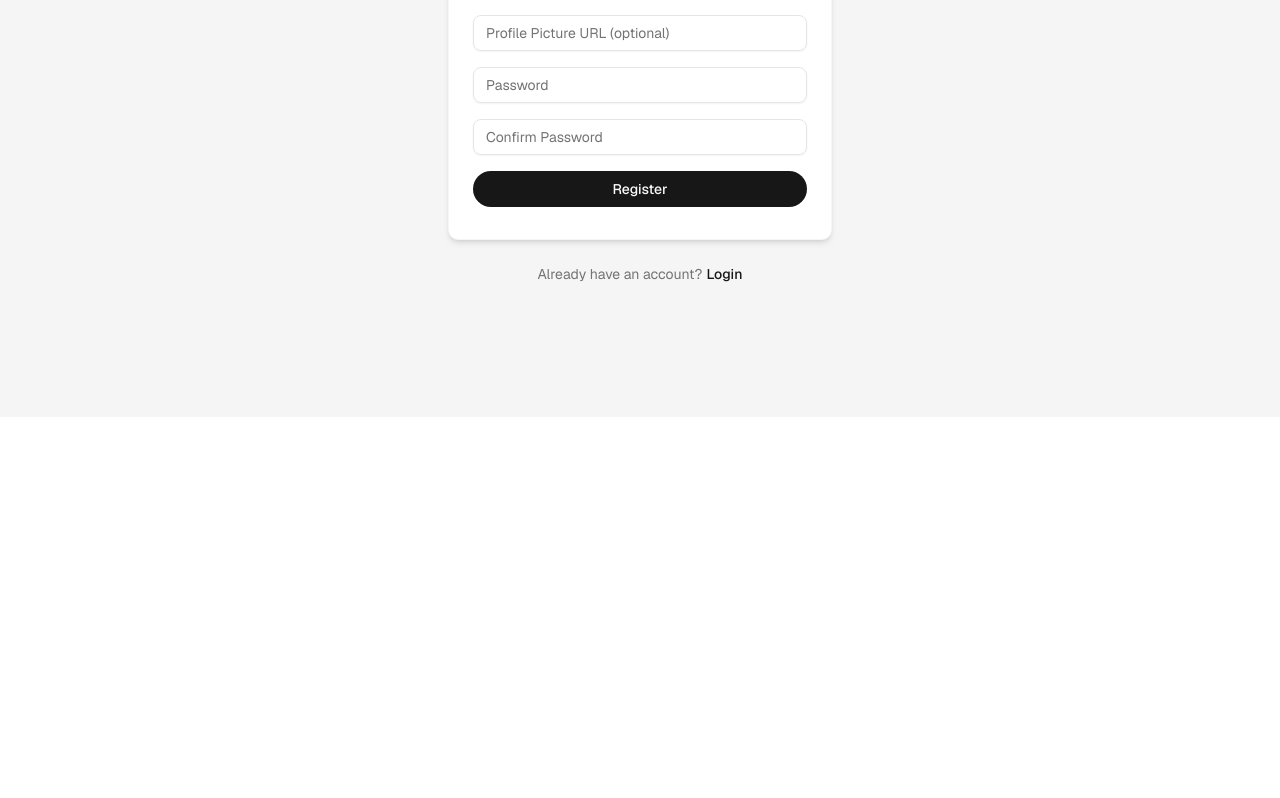
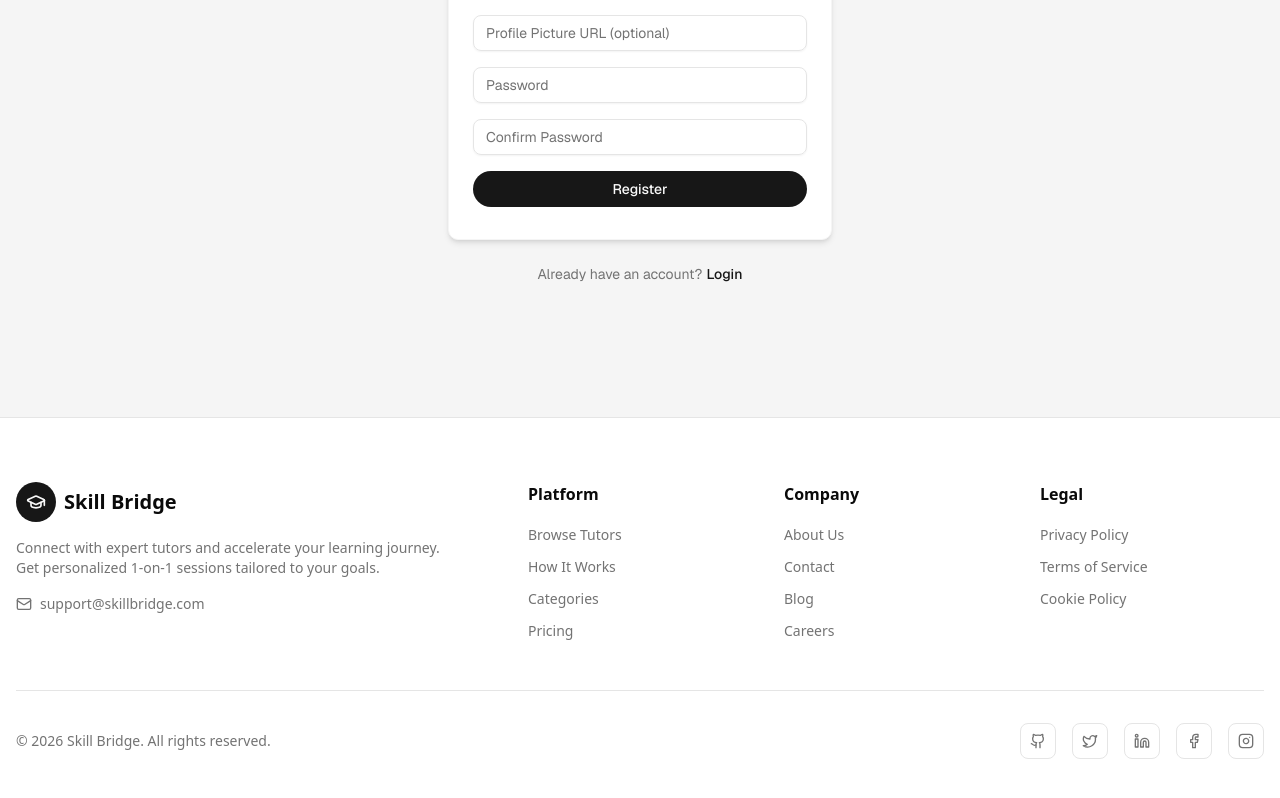
Before and after one commit to sami157/skill-bridge, a Next.js app: page /register in a window 1280 px wide. Shown: the part 448-1246 px from the top of the page. Before the commit the page ends 865 px from the top, so only its background shows below. Built offline with nearby package versions, Linux system fonts and the light colour scheme; no server answers.

Commit message:
ui fixes

```diff
--- a/package.json
+++ b/package.json
@@ -22,6 +22,7 @@
     "next-themes": "^0.4.6",
     "react": "19.2.3",
     "react-dom": "19.2.3",
+    "react-hot-toast": "^2.6.0",
     "tailwind-merge": "^3.4.0"
   },
   "devDependencies": {
@@ -33,6 +34,6 @@
     "eslint-config-next": "16.1.5",
     "tailwindcss": "^4",
     "tw-animate-css": "^1.4.0",
-    "typescript": "^5"
+    "typescript": "^5.9.3"
   }
 }
--- a/src/app/(publicLayout)/layout.tsx
+++ b/src/app/(publicLayout)/layout.tsx
@@ -1,6 +1,7 @@
 'use client';
 
 import { Navbar } from "@/components/Navbar";
+import { Footer } from "@/components/Footer";
 import { useAuth } from "@/hooks/useAuth";
 import { signOut } from "@/lib/auth";
 import { useRouter } from "next/navigation";
@@ -24,7 +25,7 @@ export default function PublicLayout({
     };
 
     return (
-        <div>
+        <div className="flex min-h-screen flex-col">
             <Navbar
                 user={!loading && user ? {
                     name: user.name,
@@ -33,7 +34,10 @@ export default function PublicLayout({
                 } : undefined}
                 onLogout={handleLogout}
             />
-            {children}
+            <main className="flex-1">
+                {children}
+            </main>
+            <Footer />
         </div>
     );
 }
--- a/src/app/(publicLayout)/page.tsx
+++ b/src/app/(publicLayout)/page.tsx
@@ -47,6 +47,7 @@ export default function Home() {
         }
       } catch (err) {
         console.error('Failed to load homepage data:', err);
+        // Error will be handled silently on homepage to avoid disrupting UX
       } finally {
         setLoading(false);
       }
@@ -59,9 +60,9 @@ export default function Home() {
     <div className="bg-gradient-to-br from-neutral-100 via-white to-neutral-200 dark:from-neutral-950 dark:via-neutral-900 dark:to-neutral-800 text-foreground">
       <Hero />
 
-      {/* About */}
-      <section className="border-y border-border bg-card/80 backdrop-blur">
-        <div className="mx-auto grid max-w-6xl items-start gap-10 px-4 py-16 md:grid-cols-3">
+      {/* Section 1: About */}
+      <section id="about" className="border-y border-border bg-card/80 backdrop-blur">
+        <div className="mx-auto grid max-w-6xl items-start gap-10 px-4 py-12 md:py-16 md:grid-cols-3">
           <div className="md:col-span-2 space-y-4">
             <p className="text-sm uppercase tracking-[0.2em] text-muted-foreground">About</p>
             <h2 className="text-3xl font-semibold text-foreground">Human tutors, crafted pathways.</h2>
@@ -97,8 +98,8 @@ export default function Home() {
         </div>
       </section>
 
-      {/* How it works */}
-      <section className="container mx-auto px-4 py-16">
+      {/* Section 2: How it works */}
+      <section id="how-it-works" className="container mx-auto px-4 py-12 md:py-16">
         <div className="mx-auto flex max-w-6xl flex-col items-start justify-between gap-6 md:flex-row md:items-center">
           <div>
             <p className="text-sm uppercase tracking-[0.2em] text-muted-foreground">How it works</p>
@@ -129,9 +130,9 @@ export default function Home() {
         </div>
       </section>
 
-      {/* Tutors */}
-      <section className="border-t border-b border-border bg-card/90 backdrop-blur">
-        <div className="mx-auto max-w-6xl px-4 py-16">
+      {/* Section 3: Featured Tutors */}
+      <section id="featured-tutors" className="border-t border-b border-border bg-card/90 backdrop-blur">
+        <div className="mx-auto max-w-6xl px-4 py-12 md:py-16">
           <div className="flex flex-col items-center justify-between gap-4 md:flex-row md:items-end">
             <div>
               <p className="text-sm uppercase tracking-[0.2em] text-muted-foreground">Featured tutors</p>
@@ -212,8 +213,8 @@ export default function Home() {
         </div>
       </section>
 
-      {/* Categories */}
-      <section className="container mx-auto px-4 py-16">
+      {/* Section 4: Categories */}
+      <section id="categories" className="container mx-auto px-4 py-12 md:py-16">
         <div className="mx-auto flex max-w-6xl flex-col items-center justify-between gap-4 md:flex-row md:items-end">
           <div>
             <p className="text-sm uppercase tracking-[0.2em] text-muted-foreground">Categories</p>
@@ -261,20 +262,20 @@ export default function Home() {
         )}
       </section>
 
-      {/* CTA */}
-      <section className="relative overflow-hidden border-t border-border bg-primary text-primary-foreground">
+      {/* CTA Section */}
+      <section id="cta" className="relative overflow-hidden border-t border-border bg-primary text-primary-foreground">
         <div className="absolute inset-0 bg-[radial-gradient(circle_at_20%_20%,rgba(255,255,255,0.08),transparent_35%),radial-gradient(circle_at_80%_30%,rgba(255,255,255,0.07),transparent_32%),radial-gradient(circle_at_40%_80%,rgba(255,255,255,0.06),transparent_30%)]" aria-hidden />
-        <div className="container relative mx-auto px-4 py-16 flex flex-col gap-6 md:flex-row md:items-center md:justify-between">
+        <div className="container relative mx-auto px-4 py-12 md:py-16 flex flex-col gap-6 md:flex-row md:items-center md:justify-between">
           <div className="max-w-xl space-y-3">
             <p className="text-sm uppercase tracking-[0.2em] text-primary-foreground/80">Get started</p>
             <h2 className="text-3xl font-semibold">Book your first session in minutes.</h2>
             <p className="text-primary-foreground/90">Create a profile, tell us your goal, and we will line up tutors with availability this week.</p>
           </div>
-          <div className="flex gap-3">
-            <Link href="/register" className="rounded-lg bg-primary-foreground px-5 py-3 font-semibold text-primary shadow-md shadow-primary-foreground/10 transition hover:-translate-y-0.5">
+          <div className="flex flex-col sm:flex-row gap-3 w-full md:w-auto">
+            <Link href="/register" className="rounded-lg bg-primary-foreground px-5 py-3 font-semibold text-primary shadow-md shadow-primary-foreground/10 transition hover:-translate-y-0.5 text-center">
               Create account
             </Link>
-            <Link href="/login" className="rounded-lg border border-primary-foreground/30 px-5 py-3 font-semibold text-primary-foreground transition hover:-translate-y-0.5 hover:border-primary-foreground">
+            <Link href="/login" className="rounded-lg border border-primary-foreground/30 px-5 py-3 font-semibold text-primary-foreground transition hover:-translate-y-0.5 hover:border-primary-foreground text-center">
               I already have an account
             </Link>
           </div>
--- a/src/app/(publicLayout)/tutors/page.tsx
+++ b/src/app/(publicLayout)/tutors/page.tsx
@@ -184,9 +184,9 @@ function TutorsPageContent() {
         </div>
       </div>
 
-      <div className="flex gap-6">
+      <div className="flex flex-col lg:flex-row gap-6">
         {/* Left Sidebar - Filters */}
-        <aside className="w-64 flex-shrink-0">
+        <aside className="w-full lg:w-64 flex-shrink-0">
           <div className="bg-muted/40 rounded-lg p-4 space-y-4">
             <div className="flex items-center justify-between mb-4">
               <h2 className="font-semibold">Filters</h2>
@@ -315,7 +315,7 @@ function TutorsPageContent() {
             </div>
           ) : (
             <>
-              <div className="grid grid-cols-1 md:grid-cols-2 lg:grid-cols-3 gap-6 mb-6">
+              <div className="grid grid-cols-1 sm:grid-cols-2 lg:grid-cols-3 gap-4 md:gap-6 mb-6">
                 {displayedTutors.map((tutor) => (
                   <Link
                     key={tutor.id}
--- /dev/null
+++ b/src/components/Footer.tsx
@@ -0,0 +1,140 @@
+'use client';
+
+import Link from 'next/link';
+import { GraduationCap, Mail, Github, Twitter, Linkedin, Facebook, Instagram } from 'lucide-react';
+
+export function Footer() {
+  const currentYear = new Date().getFullYear();
+
+  const socialLinks = [
+    { name: 'GitHub', icon: Github, href: 'https://github.com', ariaLabel: 'Visit our GitHub' },
+    { name: 'Twitter', icon: Twitter, href: 'https://twitter.com', ariaLabel: 'Follow us on Twitter' },
+    { name: 'LinkedIn', icon: Linkedin, href: 'https://linkedin.com', ariaLabel: 'Connect on LinkedIn' },
+    { name: 'Facebook', icon: Facebook, href: 'https://facebook.com', ariaLabel: 'Like us on Facebook' },
+    { name: 'Instagram', icon: Instagram, href: 'https://instagram.com', ariaLabel: 'Follow us on Instagram' },
+  ];
+
+  const footerLinks = {
+    platform: [
+      { name: 'Browse Tutors', href: '/tutors' },
+      { name: 'How It Works', href: '/#how-it-works' },
+      { name: 'Categories', href: '/#categories' },
+      { name: 'Pricing', href: '/#pricing' },
+    ],
+    company: [
+      { name: 'About Us', href: '/#about' },
+      { name: 'Contact', href: '/contact' },
+      { name: 'Blog', href: '/blog' },
+      { name: 'Careers', href: '/careers' },
+    ],
+    legal: [
+      { name: 'Privacy Policy', href: '/privacy' },
+      { name: 'Terms of Service', href: '/terms' },
+      { name: 'Cookie Policy', href: '/cookies' },
+    ],
+  };
+
+  return (
+    <footer className="border-t border-border bg-background">
+      <div className="container mx-auto px-4 py-12 md:py-16">
+        <div className="grid grid-cols-1 gap-8 md:grid-cols-2 lg:grid-cols-5">
+          {/* Brand Section */}
+          <div className="lg:col-span-2">
+            <Link href="/" className="flex items-center gap-2 mb-4">
+              <span className="flex h-10 w-10 items-center justify-center rounded-full bg-primary text-primary-foreground">
+                <GraduationCap className="h-5 w-5" />
+              </span>
+              <span className="text-xl font-semibold text-foreground">Skill Bridge</span>
+            </Link>
+            <p className="text-sm text-muted-foreground mb-4 max-w-md">
+              Connect with expert tutors and accelerate your learning journey. Get personalized 1-on-1 sessions tailored to your goals.
+            </p>
+            <div className="flex items-center gap-2 text-sm text-muted-foreground">
+              <Mail className="h-4 w-4" />
+              <a href="mailto:support@skillbridge.com" className="hover:text-foreground transition-colors">
+                support@skillbridge.com
+              </a>
+            </div>
+          </div>
+
+          {/* Platform Links */}
+          <div>
+            <h3 className="font-semibold text-foreground mb-4">Platform</h3>
+            <ul className="space-y-2">
+              {footerLinks.platform.map((link) => (
+                <li key={link.name}>
+                  <Link
+                    href={link.href}
+                    className="text-sm text-muted-foreground hover:text-foreground transition-colors"
+                  >
+                    {link.name}
+                  </Link>
+                </li>
+              ))}
+            </ul>
+          </div>
+
+          {/* Company Links */}
+          <div>
+            <h3 className="font-semibold text-foreground mb-4">Company</h3>
+            <ul className="space-y-2">
+              {footerLinks.company.map((link) => (
+                <li key={link.name}>
+                  <Link
+                    href={link.href}
+                    className="text-sm text-muted-foreground hover:text-foreground transition-colors"
+                  >
+                    {link.name}
+                  </Link>
+                </li>
+              ))}
+            </ul>
+          </div>
+
+          {/* Legal Links */}
+          <div>
+            <h3 className="font-semibold text-foreground mb-4">Legal</h3>
+            <ul className="space-y-2">
+              {footerLinks.legal.map((link) => (
+                <li key={link.name}>
+                  <Link
+                    href={link.href}
+                    className="text-sm text-muted-foreground hover:text-foreground transition-colors"
+                  >
+                    {link.name}
+                  </Link>
+                </li>
+              ))}
+            </ul>
+          </div>
+        </div>
+
+        {/* Social Links & Copyright */}
+        <div className="mt-12 pt-8 border-t border-border">
+          <div className="flex flex-col md:flex-row items-center justify-between gap-4">
+            <p className="text-sm text-muted-foreground">
+              © {currentYear} Skill Bridge. All rights reserved.
+            </p>
+            <div className="flex items-center gap-4">
+              {socialLinks.map((social) => {
+                const Icon = social.icon;
+                return (
+                  <a
+                    key={social.name}
+                    href={social.href}
+                    target="_blank"
+                    rel="noopener noreferrer"
+                    aria-label={social.ariaLabel}
+                    className="flex h-9 w-9 items-center justify-center rounded-md border border-border bg-background text-muted-foreground transition-colors hover:bg-accent hover:text-accent-foreground"
+                  >
+                    <Icon className="h-4 w-4" />
+                  </a>
+                );
+              })}
+            </div>
+          </div>
+        </div>
+      </div>
+    </footer>
+  );
+}
```
Also changed, not shown: src/app/(publicLayout)/tutors/[id]/page.tsx (+21 -11 lines), src/app/(studentLayout)/dashboard/bookings/page.tsx (+7 -2 lines), src/app/(tutorLayout)/tutor/dashboard/page.tsx (+6 -2 lines), src/app/layout.tsx (+24 -0 lines), src/components/login1.tsx (+8 -2 lines), src/components/register1.tsx (+8 -2 lines), src/lib/toast.ts (added, +37 -0 lines), 2 other files (tests, documents, lock files or other folders).
